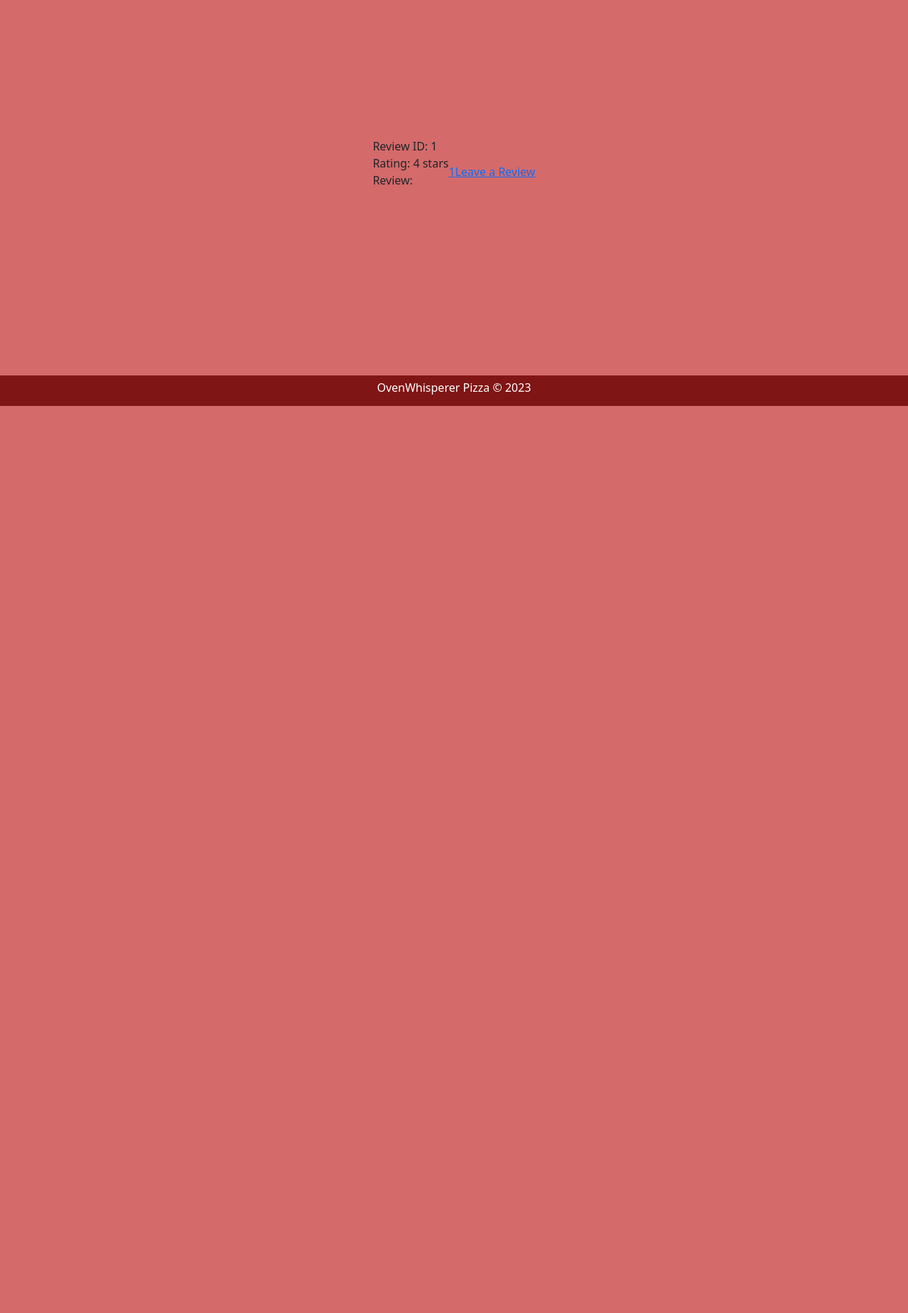
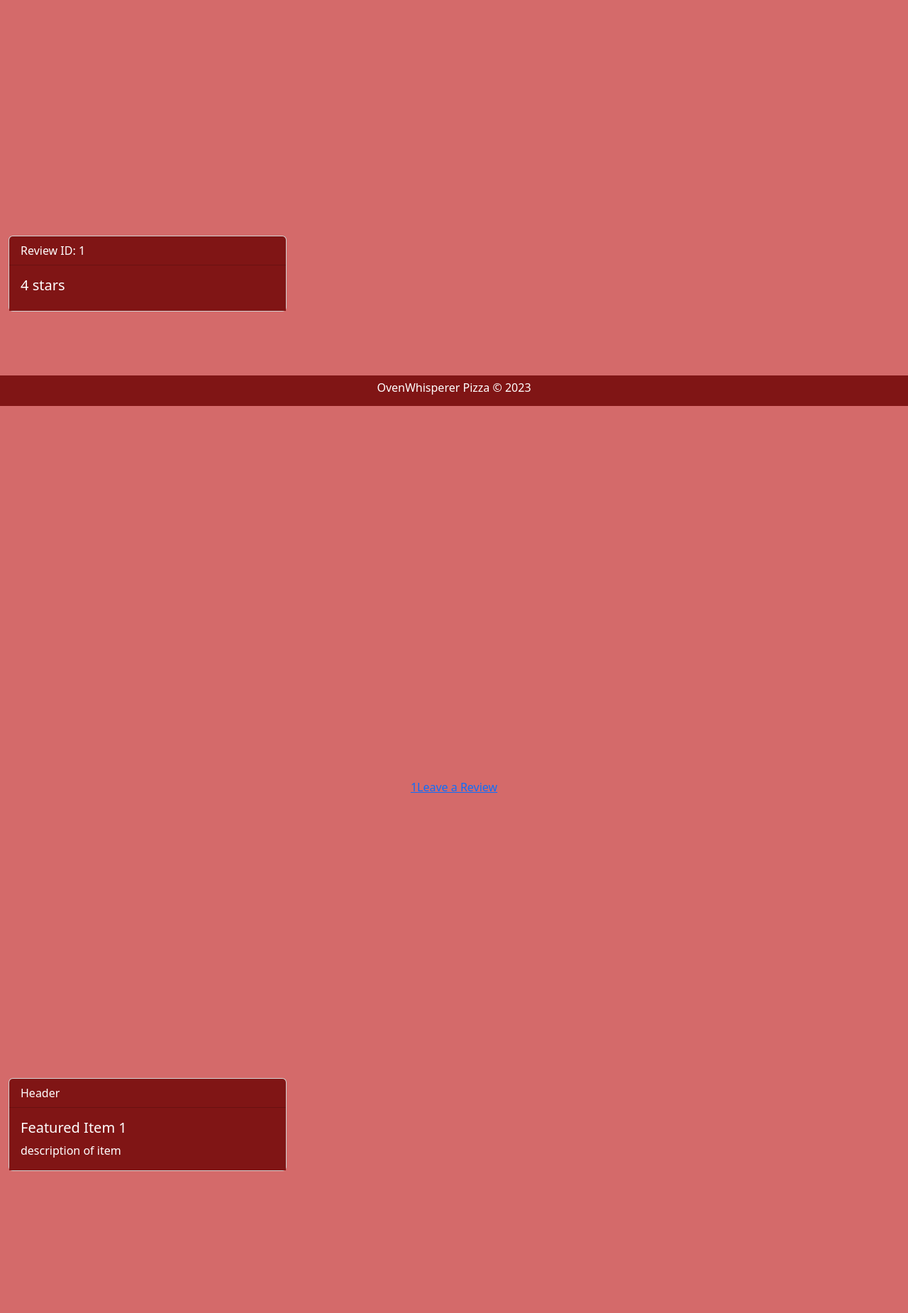
Before and after one commit to jlenz126/ctugroup, a PHP site: page /reviews.php in a window 1280 px wide. Shown: the part 228-2078 px from the top of the page at 71% size. Before the commit the page ends 800 px from the top, so only its background shows below. Run offline with PHP 8.4, Linux system fonts and the light colour scheme; tables that the repository leaves empty or names only in its code hold one stand-in row (values such as "Sample post"); data that the repository does not hold is empty.

Commit message:
created cards in foreach loop

```diff
--- a/reviews.php
+++ b/reviews.php
@@ -17,17 +17,29 @@ $query = "SELECT * FROM reviews ORDER BY rating DESC LIMIT $offset, $reviewsPerP
 $reviews = $pdo->query($query);
 ?>
 
-	<!-- Main container of page -->
-	<div class="container-fluid">
+    <div class="row container-fluid serviceCards landingPadding">
+	<?php
+        foreach ($reviews as $row){
+        echo '<div class="col-sm-12 col-md-4">';
+        echo '<div class="card h-100">';
+            echo '<div class="card-header custom-colors">';
+                echo 'Review ID: ' . $row['id'];
+            echo '</div>';
+            echo '<div class="card-body custom-colors">';
+                echo '<h5 class="card-title">'. $row['rating'] .' stars</h5>';
+                echo '<p class="card-text">'. $row['reviewText'] .'</p>';
+            echo '</div>';
+
+	    echo '</div>';
+
+	  echo '</div>';
+        }
+      ?>
+    </div>
+
+    <div class="container-fluid">
 		<div class="row">
 			<div class="main-view landingPadding">
-			<?php
-    foreach ($reviews as $row) {
-        echo "Review ID: " . $row['id'] . "<br>";
-        echo "Rating: " . $row['rating'] . " stars<br>";
-        echo "Review: " . $row['reviewText'] . "<br><br>";
-    }
-    ?>
 
     <!-- Pagination links -->
     <div class="pagination">
@@ -53,7 +65,20 @@ $reviews = $pdo->query($query);
 		</div>
 	</div>
 	<!-- End main container -->
-
+    <div class="row container-fluid serviceCards">
+	  <div class="col-sm-12 col-md-4">
+	    <div class="card h-100">
+            <div class="card-header custom-colors">
+                Header
+            </div>
+	      <div class="card-body custom-colors">
+	        <h5 class="card-title">Featured Item 1</h5>
+	        <p class="card-text">description of item</p>
+			<!-- <a href="featured1.php" class="btn btn-light">Add to Cart</a> -->
+	      </div>
+	    </div>
+	  </div>
+    </div>
 
 <?php
 include_once 'footer.php';
```
